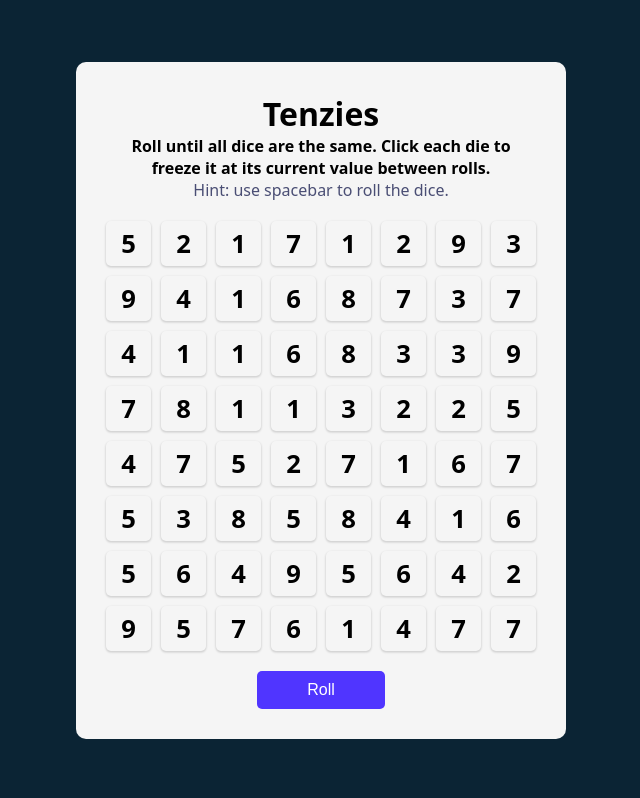
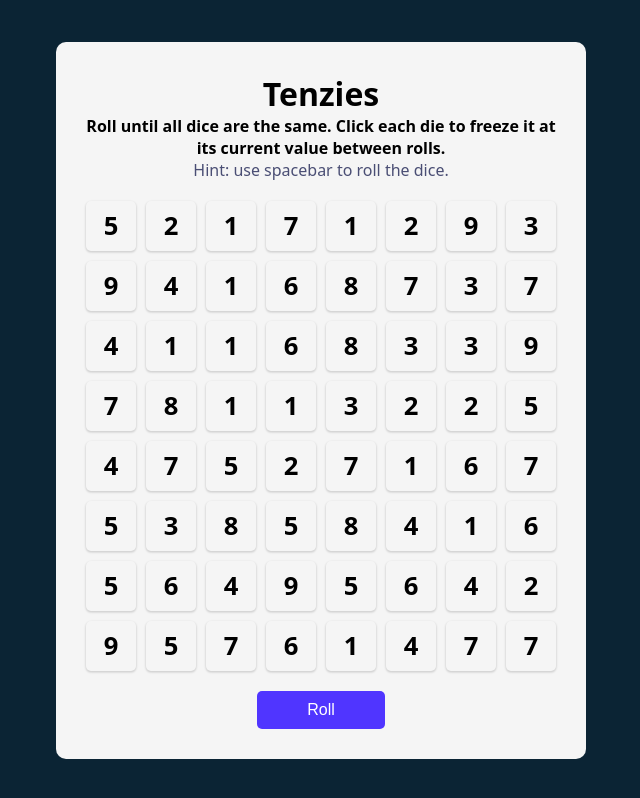
Before and after one commit to netrolite/tenzies-react, a React (Vite) app: page / in a window 1280 px wide. Shown: the whole page, without its empty margins (319-959 px from the left). Built offline with nearby package versions, Linux system fonts and the light colour scheme.

Commit message:
better shadows for dice

```diff
--- a/src/index.css
+++ b/src/index.css
@@ -63,8 +63,8 @@ h1 {
 }
 
 .die {
-  width: 45px;
-  height: 45px;
+  width: 50px;
+  height: 50px;
   display: flex;
   justify-content: center;
   align-items: center;
@@ -115,7 +115,7 @@ h1 {
     width: 40px;
     height: 40px;
     font-size: 1.4rem;
-    box-shadow: 0 0.5px 2px 0.5px rgba(0, 0, 0, .15);
+    box-shadow: 0 1px 1.5px 0.5px rgba(0, 0, 0, .15);
   }
 }
 
@@ -131,7 +131,7 @@ h1 {
   .die {
     width: 35px;
     height: 35px;
-    font-size: 1rem;
-    box-shadow: 0 0.5px 2px 0.5px rgba(0, 0, 0, .15);
+    font-size: 1.2rem;
+    box-shadow: 0 0.5px 1px 0.4px rgba(0, 0, 0, .15);
   }
 }
```
